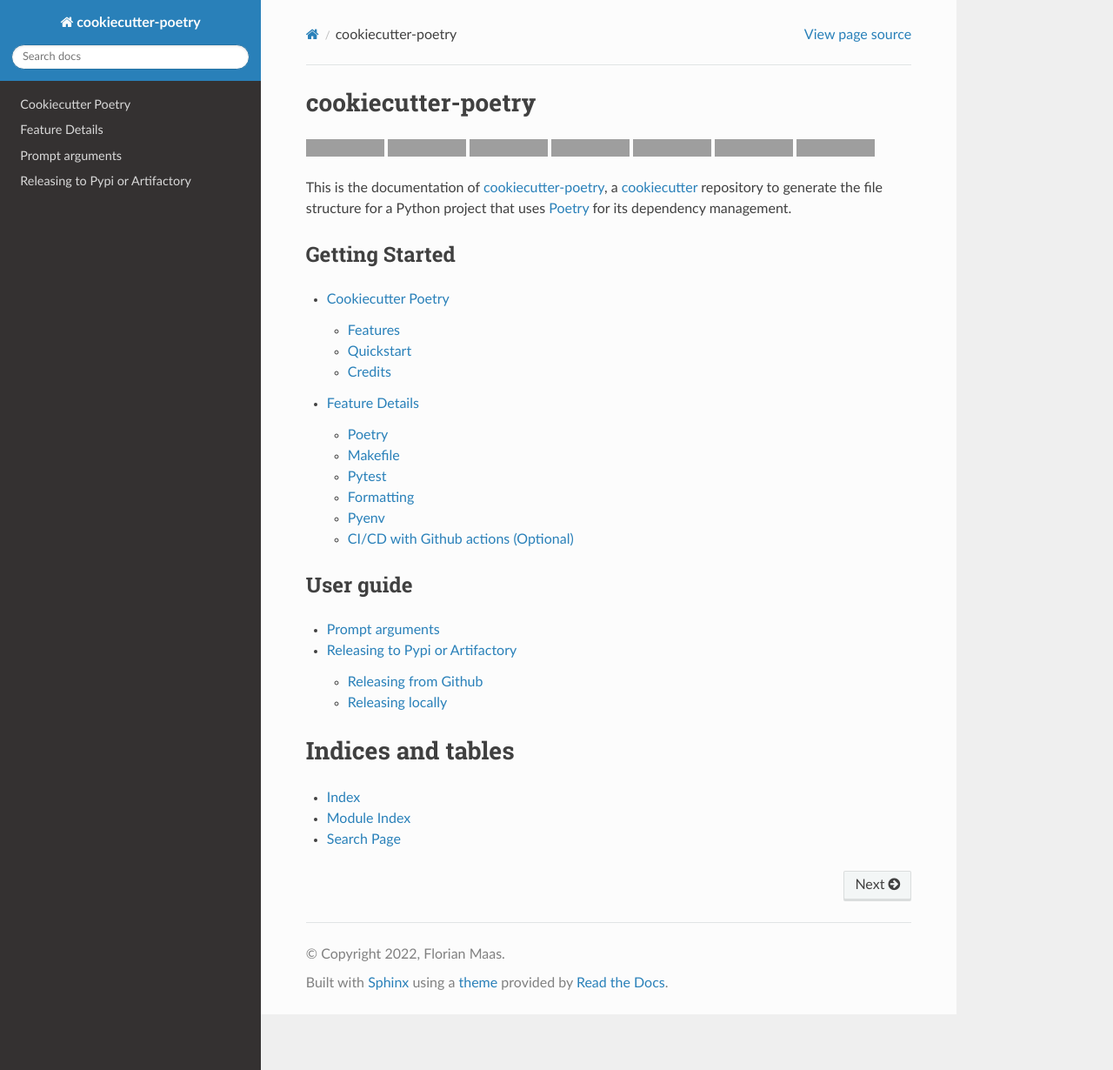
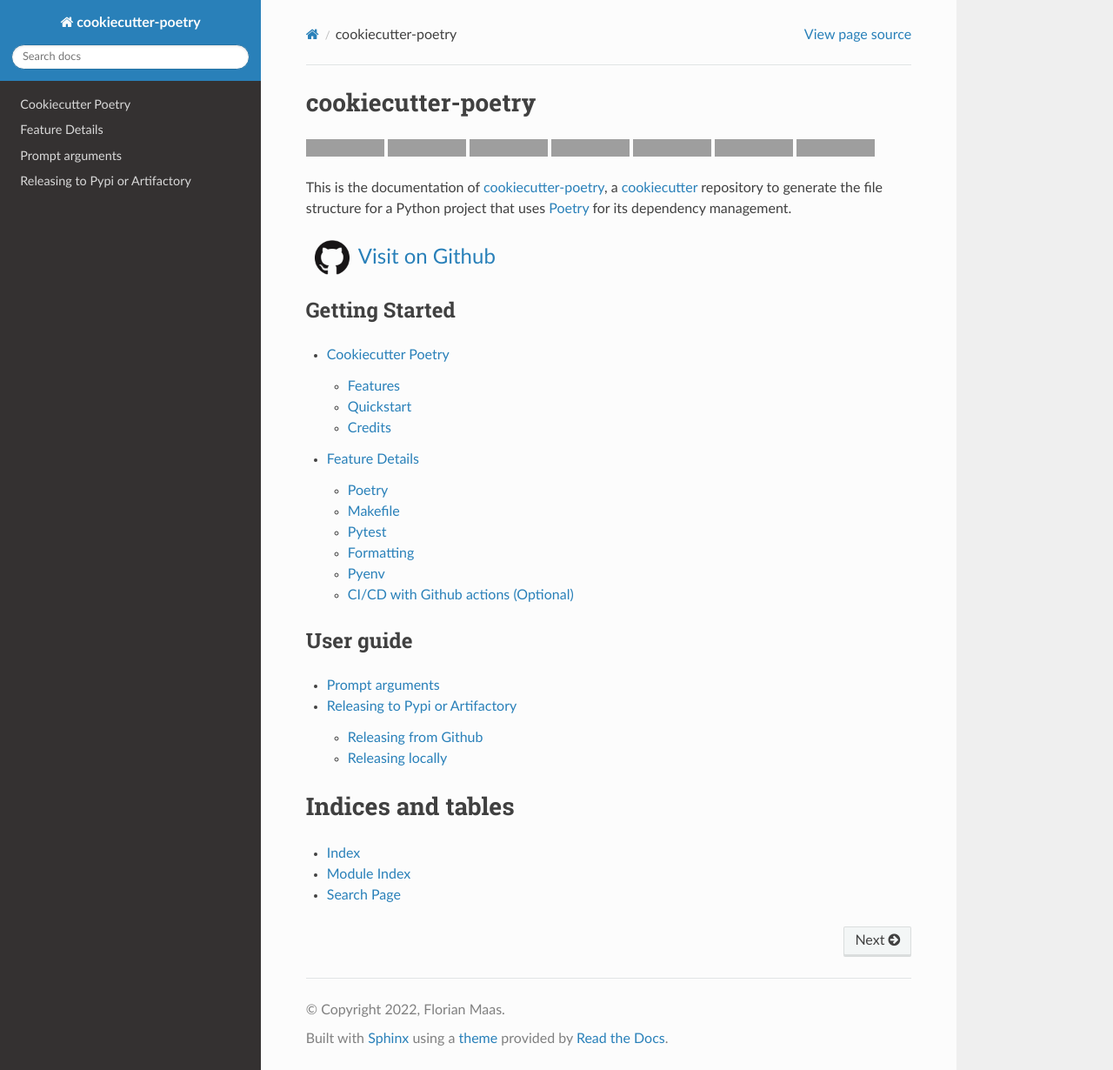
Before and after one commit to fpgmaas/cookiecutter-poetry, a Sphinx documentation site: the page built from docs/index.rst, in a window 1280 px wide and 1230 px high. Shown: the whole window at 87% size. Built offline with Sphinx 7.4.7 and the Read the Docs theme 2.0.0, drawn with Linux system fonts in a browser that asks for light colours; grey boxes are pictures that could not be loaded.

Commit message:
added visit on github link

```diff
--- a/docs/_static/css/custom.css
+++ b/docs/_static/css/custom.css
@@ -1,3 +1,14 @@
 .wy-table-responsive table td, .wy-table-responsive table th {
     white-space: inherit;
 }
+
+.index-visit-on-github>p{
+    display: flex;
+    justify-content: flex-start;
+    align-items: center;
+}
+
+.index-visit-on-github a {
+    font-size: 24px;
+    margin-left: 10px;
+}
--- a/docs/index.rst
+++ b/docs/index.rst
@@ -32,6 +32,13 @@
 This is the documentation of `cookiecutter-poetry <https://github.com/fpgmaas/cookiecutter-poetry>`_, a `cookiecutter <https://github.com/cookiecutter/cookiecutter>`_ repository to
 generate the file structure for a Python project that uses `Poetry <https://python-poetry.org/>`_ for its dependency management.
 
+.. container:: index-visit-on-github
+
+    |pic1| `Visit on Github <https://github.com/fpgmaas/cookiecutter-poetry>`_
+
+.. |pic1| image:: ./images/GitHub-Mark-120px-plus.png
+    :width: 40
+    :target: https://github.com/fpgmaas/cookiecutter-poetry
 
 Getting Started
 ---------------
```
Also changed, not shown: docs/prompt_arguments.rst (+5 -4 lines), docs/images/GitHub-Mark-120px-plus.png (added).
